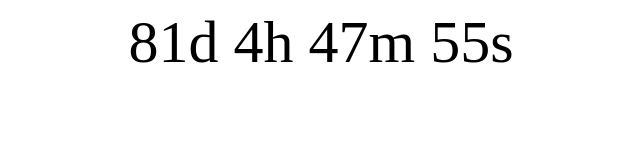
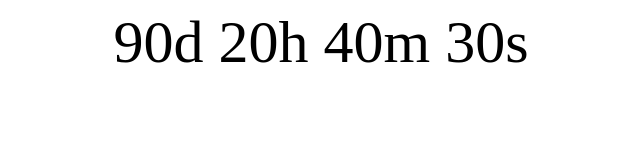
Before and after one commit to imsinha/imsinha.github.io, a plain HTML site: page index.html in a window 1280 px wide. Shown: the whole page, without its empty margins (319-959 px from the left). Drawn offline with Linux system fonts and the light colour scheme.

Commit message:
fixed date

```diff
--- a/index.html
+++ b/index.html
@@ -16,7 +16,7 @@ p {
 
 <script>
 // Set the date we're counting down to
-var countDownDate = new Date("Sep 5, 2018 15:37:25").getTime();
+var countDownDate = new Date("Sep 15, 2018 07:30:00").getTime();
 
 // Update the count down every 1 second
 var x = setInterval(function() {
```
